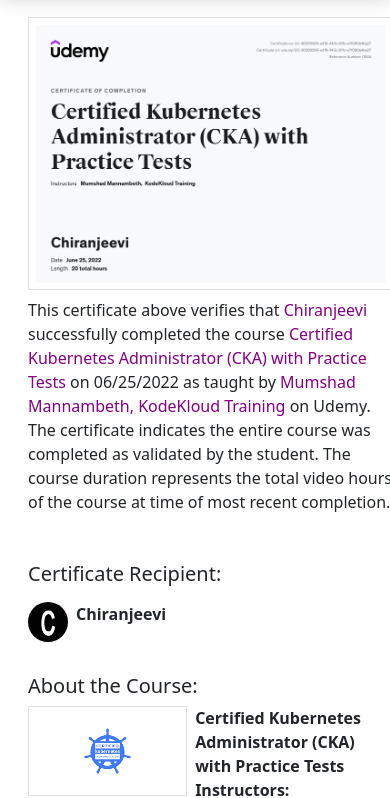
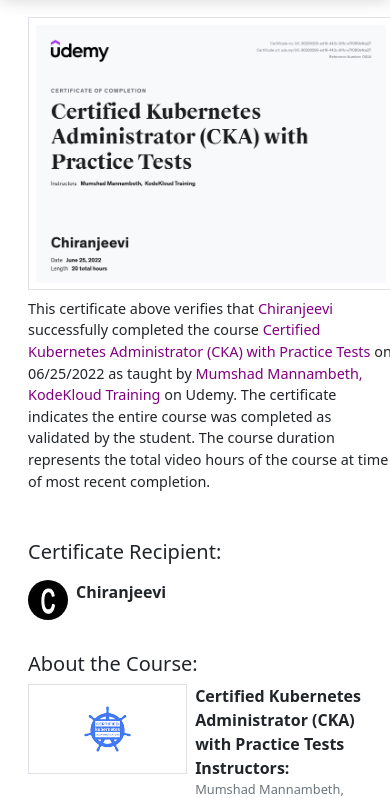
Before and after one commit to Jhilmiljain41/Course-certificate, a plain HTML site: page index.html in a window 390 px wide. Shown: the part 63-861 px from the top of the page. Drawn offline with nearby package versions, Linux system fonts and the light colour scheme.

Commit message:
Update styles.css

```diff
--- a/css/styles.css
+++ b/css/styles.css
@@ -25,13 +25,16 @@
   width: 100%;
   margin-bottom: 0.5rem;
 }
-@media screen and (max-width: 950px) {
+@media screen and (max-width: 988px) {
   .course-img{
     width:min-content;
     height:90px;
     float: left;
     margin-bottom: 3rem;
   }
+  .detail{
+    font-size: 0.9rem;
+  }
 }
 .purple-color{
   color: purple;
```
